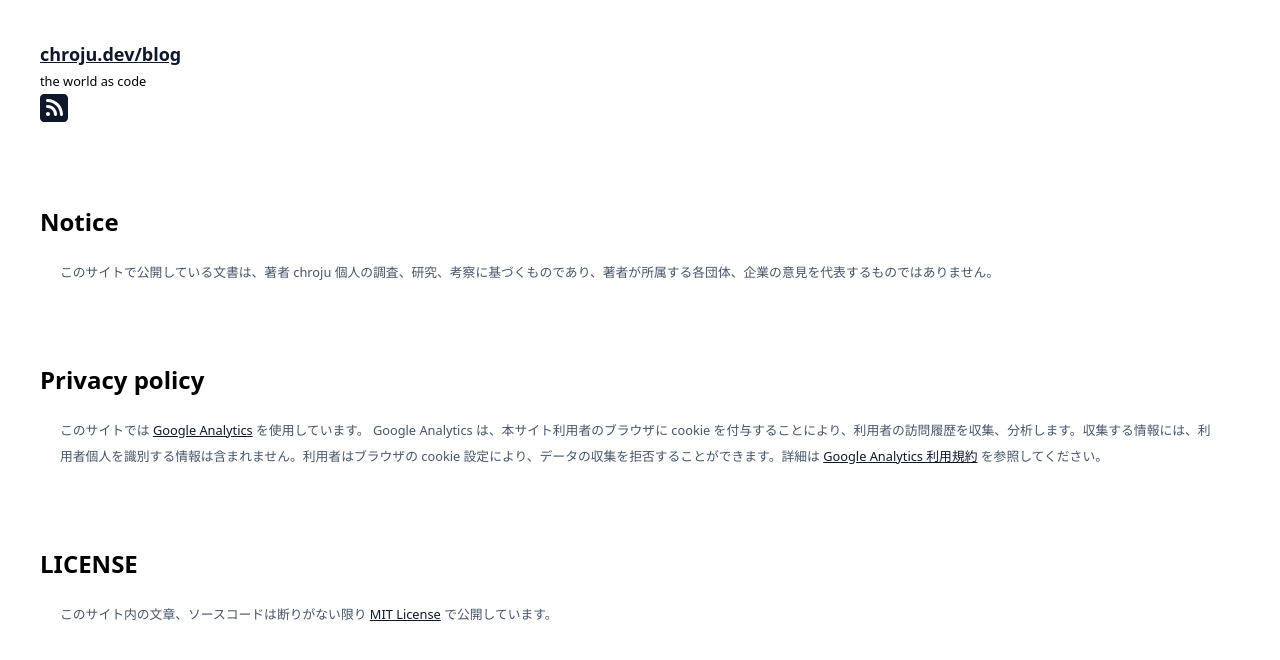
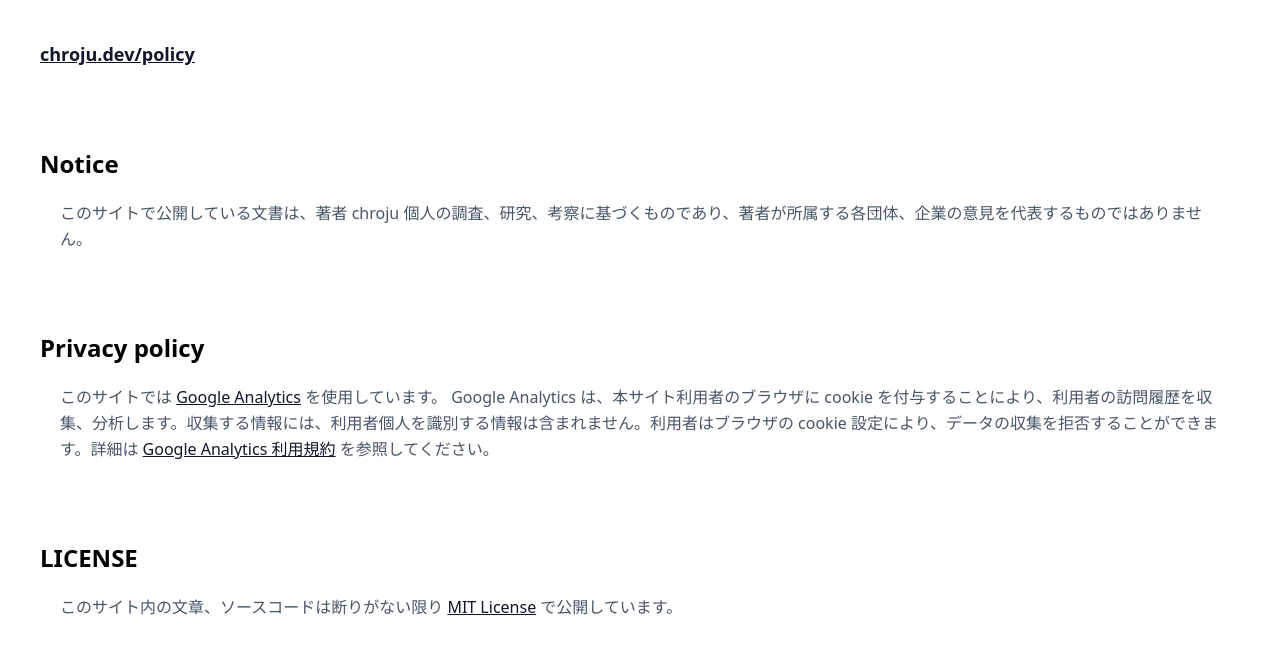
Before and after one commit to chroju/blog, a Next.js app: page /policy in a window 1280 px wide. Shown: the top 660 px of the page. Built offline with nearby package versions, Linux system fonts and the light colour scheme.

Commit message:
mod: headers

```diff
--- a/components/layout.tsx
+++ b/components/layout.tsx
@@ -4,14 +4,15 @@ import Menu from './menu'
 import Fa from './fontawesome'
 
 const name = 'chroju'
-export const siteTitle = 'chroju.dev/blog'
-export const siteSubTitle = 'the world as code'
+export const blogTitle = "chroju.dev/blog"
+export const blogSubTitle = 'the world as code'
 
 export default function Layout({
     children,
-    home,
+    siteTitle = blogTitle,
     footer = true
 }: any): JSX.Element {
+    const headerLink = "/" + siteTitle.split('/')[1]
     return (
         <div className="md:container md:mx-auto px-10 my-10">
             <Head>
@@ -29,30 +30,21 @@ export default function Layout({
                 <meta name="og:description" content={siteTitle} />
                 <meta name="twitter:card" content="summary_large_image" />
             </Head>
-            {home ? (
-                <header className="">
-                    <img
-                        src="/images/profile.webp"
-                        className=""
-                        alt={name}
-                    />
-                    <h1 className="">{name}</h1>
-                </header>
-            ) : (
-                <header className="">
-                    <h1>
-                        <Link href="/blog">
-                            <a className="font-extrabold text-lg">{siteTitle}</a>
+            <header className="mb-10">
+                <h1>
+                    <Link href={headerLink}>
+                        <a className="font-extrabold text-lg">{siteTitle}</a>
+                    </Link>
+                </h1>
+                {siteTitle == "chroju.dev/blog" && (
+                    <section>
+                        <small className="block">{blogSubTitle}</small>
+                        <Link href="/feed.xml">
+                            <a><Fa iconPrefix="fas" iconName="rss-square" title="rss" size="lg" /></a>
                         </Link>
-                    </h1>
-                    <section>
-                        <small>{siteSubTitle}</small>
                     </section>
-                    <Link href="/feed.xml">
-                        <a><Fa iconPrefix="fas" iconName="rss-square" title="rss" size="2x" /></a>
-                    </Link>
-                </header>
-            )}
+                )}
+            </header>
             <main>{children}</main>
             {
                 footer && (
--- a/pages/_offline.tsx
+++ b/pages/_offline.tsx
@@ -1,9 +1,9 @@
 import Head from 'next/head'
-import Layout, { siteTitle } from '../components/layout'
+import Layout, { blogTitle } from '../components/layout'
 import Fa from '../components/fontawesome'
 
 export default function Home() {
-    const pageTitle = siteTitle
+    const pageTitle = blogTitle
     return (
         <Layout footer={false}>
             <Head>
--- a/pages/blog/[id].tsx
+++ b/pages/blog/[id].tsx
@@ -1,7 +1,7 @@
 import { GetStaticProps, GetStaticPaths, GetServerSideProps } from 'next'
 import Head from 'next/head'
 import Helmet from 'react-helmet'
-import Layout, { siteTitle } from '../../components/layout'
+import Layout, { blogTitle } from '../../components/layout'
 import Date from '../../components/date'
 import Tags from '../../components/tags'
 import Fa from '../../components/fontawesome'
@@ -35,7 +35,7 @@ export default function Post({
     useEffect(() => {
         Prism.highlightAll()
     }, [])
-    const pageTitle = postData.title + " - " + siteTitle
+    const pageTitle = postData.title + " - " + blogTitle
     const pageURL = "https://chroju.dev/blog/" + postData.title
     const editURL = "https://github.com/chroju/blog/blob/main/posts/" + postData.id + ".md"
     const historyURL = "https://github.com/chroju/blog/commits/main/posts/" + postData.id + ".md"
--- a/pages/blog/index.tsx
+++ b/pages/blog/index.tsx
@@ -1,6 +1,6 @@
 import { GetStaticProps } from 'next'
 import Head from 'next/head'
-import Layout, { siteTitle } from '../../components/layout'
+import Layout, { blogTitle } from '../../components/layout'
 import PostList from '../../components/postList'
 
 import { getSortedPostsData } from '../../lib/posts'
@@ -20,14 +20,14 @@ export default function Home({
   return (
     <Layout>
       <Head>
-        <title>{siteTitle}</title>
+        <title>{blogTitle}</title>
         <meta
           property="og:image"
           content={`https://og-image.chroju.dev/${encodeURI(
-            siteTitle
+            blogTitle
           )}.png?theme=dark&md=0&fontSize=75px`}
         />
-        <meta name="og:title" content={siteTitle} />
+        <meta name="og:title" content={blogTitle} />
         <meta name="og:url" content="https://chroju.dev/blog" />
       </Head>
       <h2>Articles</h2>
--- a/pages/blog/tags/[tag].tsx
+++ b/pages/blog/tags/[tag].tsx
@@ -1,6 +1,6 @@
 import { GetStaticProps, GetStaticPaths, GetServerSideProps } from 'next'
 import Head from 'next/head'
-import Layout, { siteTitle } from '../../../components/layout'
+import Layout, { blogTitle } from '../../../components/layout'
 import PostList from '../../../components/postList'
 import Fa from '../../../components/fontawesome'
 
@@ -39,7 +39,7 @@ export default function TagHome({
     tag
 }: any) {
     const pageURL = "https://chroju.dev/blog/tags/" + tag
-    const pageTitle = "tag: " + tag + " - " + siteTitle
+    const pageTitle = "tag: " + tag + " - " + blogTitle
     return (
         <Layout>
             <Head>
--- a/pages/index.tsx
+++ b/pages/index.tsx
@@ -2,20 +2,22 @@ import Head from 'next/head'
 import Menu from '../components/menu'
 import Layout from '../components/layout'
 
+
 export default function Home() {
+  const siteTitle = "chroju.dev"
   return (
-    <Layout home footer={false}>
+    <Layout siteTitle={siteTitle} footer={false}>
       <Head>
-        <title>chroju</title>
+        <title>{siteTitle}</title>
         <meta
           property="og:image"
-          content={`https://og-image.chroju.dev/chroju.png?theme=dark&md=0&fontSize=75px`}
+          content={`https://og-image.chroju.dev/chroju.dev.png?theme=dark&md=0&fontSize=75px`}
         />
-        <meta name="og:title" content="chroju" />
+        <meta name="og:title" content={siteTitle} />
         <meta name="og:url" content="https://chroju.dev" />
       </Head>
       <Menu />
-      <section className="">
+      <article>
         <h2 className="">Who?</h2>
         <dl>
           <dt>Job</dt>
@@ -55,7 +57,7 @@ export default function Home() {
           <li><a href="./blog">the world as code</a> (about tech)</li>
           <li><a href="https://chroju.hatenablog.jp">the world was not enough</a> (about culture)</li>
         </ul>
-      </section>
+      </article>
     </Layout>
   )
 }
--- a/pages/policy.tsx
+++ b/pages/policy.tsx
@@ -1,13 +1,13 @@
 import Head from 'next/head'
-import Layout, { siteTitle } from '../components/layout'
+import Layout from '../components/layout'
 import Link from 'next/link'
 
 export default function Home() {
-    const pageTitle = "Our policy - " + siteTitle
+    const siteTitle = "chroju.dev/policy"
     return (
-        <Layout footer={false}>
+        <Layout siteTitle={siteTitle} footer={false}>
             <Head>
-                <title>{pageTitle}</title>
+                <title>{siteTitle}</title>
                 <meta
                     property="og:image"
                     content={`https://og-image.chroju.dev/privacy%20policy.png?theme=dark&md=0&fontSize=75px`}
@@ -15,22 +15,22 @@ export default function Home() {
                 <meta name="og:title" content="{pageTitle}" />
                 <meta name="og:url" content="https://chroju.dev/policy" />
             </Head>
-            <section className="">
-                <h2 className="">Notice</h2>
+            <section>
+                <h2>Notice</h2>
                 <ul>
-                    <p><small>このサイトで公開している文書は、著者 chroju 個人の調査、研究、考察に基づくものであり、著者が所属する各団体、企業の意見を代表するものではありません。</small></p>
+                    <p>このサイトで公開している文書は、著者 chroju 個人の調査、研究、考察に基づくものであり、著者が所属する各団体、企業の意見を代表するものではありません。</p>
                 </ul>
             </section>
-            <section className="">
-                <h2 className="">Privacy policy</h2>
+            <section>
+                <h2>Privacy policy</h2>
                 <ul>
-                    <p><small>このサイトでは <Link href="https://www.google.com/analytics"><a>Google Analytics</a></Link> を使用しています。 Google Analytics は、本サイト利用者のブラウザに cookie を付与することにより、利用者の訪問履歴を収集、分析します。収集する情報には、利用者個人を識別する情報は含まれません。利用者はブラウザの cookie 設定により、データの収集を拒否することができます。詳細は <Link href="https://marketingplatform.google.com/about/analytics/terms/jp/"><a>Google Analytics 利用規約</a></Link> を参照してください。</small></p>
+                    <p>このサイトでは <Link href="https://www.google.com/analytics"><a>Google Analytics</a></Link> を使用しています。 Google Analytics は、本サイト利用者のブラウザに cookie を付与することにより、利用者の訪問履歴を収集、分析します。収集する情報には、利用者個人を識別する情報は含まれません。利用者はブラウザの cookie 設定により、データの収集を拒否することができます。詳細は <Link href="https://marketingplatform.google.com/about/analytics/terms/jp/"><a>Google Analytics 利用規約</a></Link> を参照してください。</p>
                 </ul>
             </section>
-            <section className="">
-                <h2 className="">LICENSE</h2>
+            <section>
+                <h2>LICENSE</h2>
                 <ul>
-                    <p><small>このサイト内の文章、ソースコードは断りがない限り <Link href="https://github.com/chroju/blog/blob/main/LICENSE"><a>MIT License</a></Link> で公開しています。</small></p>
+                    <p>このサイト内の文章、ソースコードは断りがない限り <Link href="https://github.com/chroju/blog/blob/main/LICENSE"><a>MIT License</a></Link> で公開しています。</p>
                 </ul>
             </section>
         </Layout>
```
